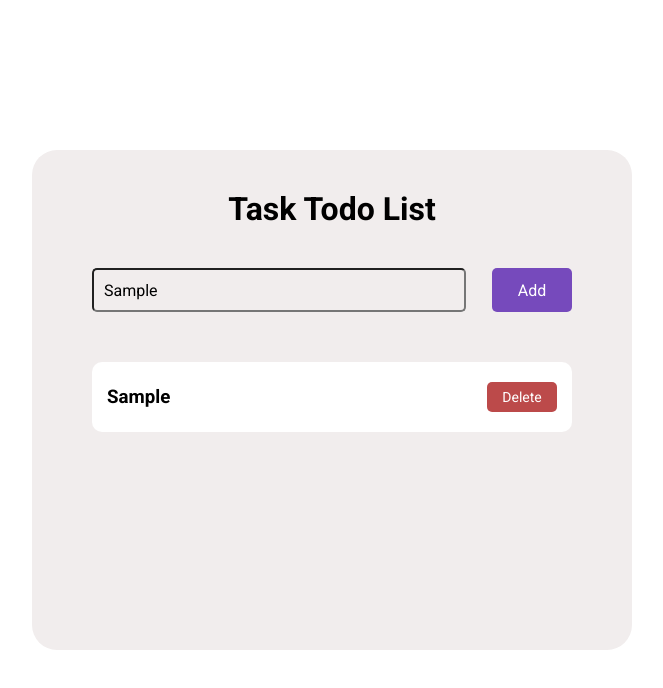
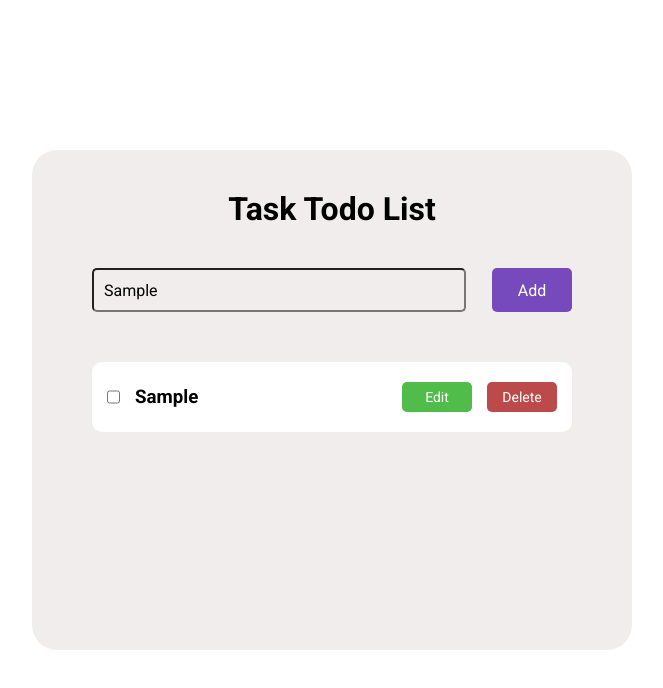
Before and after one commit to maazjavaid/todo-list, a React (Create React App) app: page / in a window 1280 px wide. Both pictures are taken after typing "Sample" into the empty fields and a click on the button "Add". Shown: the top 688 px of the page, without its empty margins (308-971 px from the left). Built offline with nearby package versions, Linux system fonts and the light colour scheme.

Commit message:
Edit/Update/Complete task functionality
Edit/Update and Complete Task functionality Added with required changes
-Edit button will show update task field
-By pressing on save the task will be updated
-  Checkbox added by clicking on it  the task will be shown completed

```diff
--- a/src/actions/index.js
+++ b/src/actions/index.js
@@ -12,8 +12,9 @@ export const removeTask=(task)=>{
     }
 }
 
-export const updateTask=()=>{
+export const updateTask=(task)=>{
     return {
-        type:'UPDATETASK'
+        type:'UPDATETASK',
+        payload:task
     }
 }
--- a/src/components/Tasks.js
+++ b/src/components/Tasks.js
@@ -1,16 +1,27 @@
 import React, { useState } from 'react'
 import { useDispatch, useSelector } from 'react-redux'
 import { v4 } from 'uuid'
-import { addtask, removeTask } from '../actions'
+import { addtask, removeTask, updateTask } from '../actions'
 import './tasks.css'
 const Tasks = () => {
   const tasks=useSelector((state)=>state.changeTask)
   const dispatch=useDispatch()
-  console.log(tasks)
   const uid=v4()
+  const handleEditButton=(t)=>{
+    seteditinput(t)
+    dispatch(updateTask({...t,isEdited:true}))
+  }
   const [input,setinput]=useState({
     id:uid,
-    task:''
+    task:'',
+    completed:false,
+    isEdited:false
+  })
+  const [editinput,seteditinput]=useState({
+    id:uid,
+    task:'',
+    completed:false,
+    isEdited:false
   })
 
   const dispatchFunction=()=>{
@@ -42,10 +53,38 @@ const Tasks = () => {
     {tasks.map((t,index)=>{
         return(
         <div key={t.id} style={index===tasks.length-1? { marginBottom:'50px'}:{}} className='task-task'>
-            <h3>{t.task}</h3>
-            <div>
+            {t.isEdited?
+            <>
+            <div  style={{display:'flex',marginLeft:'15px'}}>
+            <input type="text"
+            value={editinput.task}
+            onChange={(e)=>{
+                seteditinput((prev)=>{
+                    return{
+                        ...prev,
+                        task:e.target.value
+                    }
+                })
+            }}
+            />
+            </div>
+            <div className='button-container'>
+            <button onClick={()=>dispatch(updateTask(editinput))}>Save</button>
+            <button onClick={()=>dispatch(updateTask({...t,isEdited:!t.isEdited}))}>Cancel</button>
+            </div>
+            </>
+            :
+            <>
+            <div  style={{display:'flex',marginLeft:'15px'}}>
+            <input type="checkbox" checked={t.completed} onChange={()=>dispatch(updateTask({...t,completed:!t.completed}))} />
+            <h3 style={t.completed?{textDecoration:'line-through'}:{}}>{t.task}</h3>
+            </div>
+            <div className='button-container'>
+            <button onClick={()=>handleEditButton(t)}>Edit</button>
             <button onClick={()=>dispatch(removeTask(t))}>Delete</button>
             </div>
+            </>
+            }
         </div>
         )
     })}
--- a/src/components/tasks.css
+++ b/src/components/tasks.css
@@ -51,7 +51,7 @@
 .task-task div{
     margin-right: 15px;
 }
-/* .task-task div :nth-child(1) {
+.task-task .button-container :nth-child(1) {
     height: 30px;
     width: 70px;
     margin-left: 15px;
@@ -61,9 +61,9 @@
     cursor: pointer;
     color: white;
     border-radius: 5px;
-} */
+}
 
-.task-task div :nth-child(1) {
+.task-task .button-container :nth-child(2) {
     height: 30px;
     width: 70px;
     margin-left: 15px;
--- a/src/reducers/changeTask.js
+++ b/src/reducers/changeTask.js
@@ -11,7 +11,9 @@ export const changeTask = (state = initialState, action) => {
             if (e.id===action.payload.id) {
                 return {
                     ...e,
-                    task:action.payload.task
+                    task:action.payload.task,
+                    completed:action.payload.completed,
+                    isEdited:action.payload.isEdited
                 }
             }else{
                 return e
```
